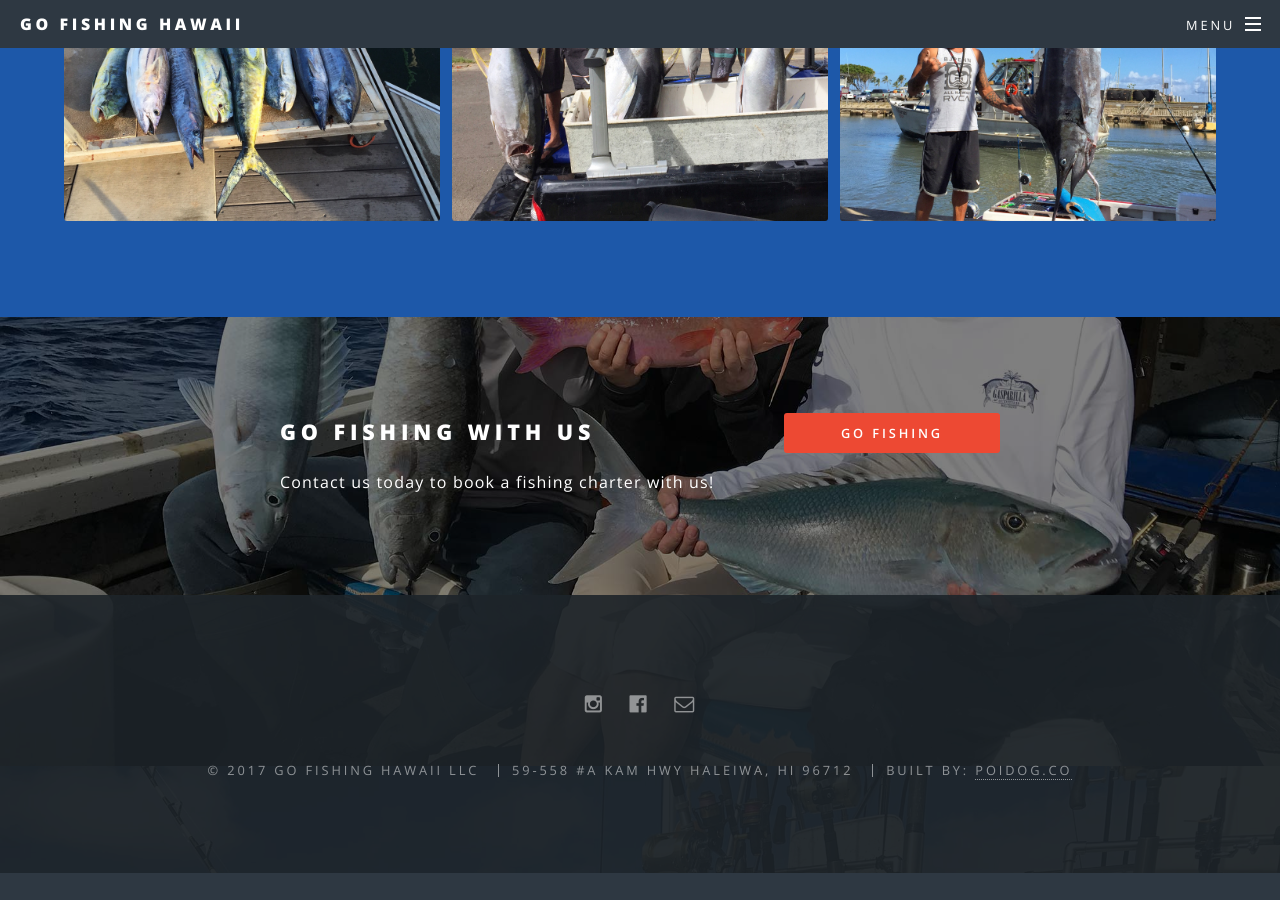
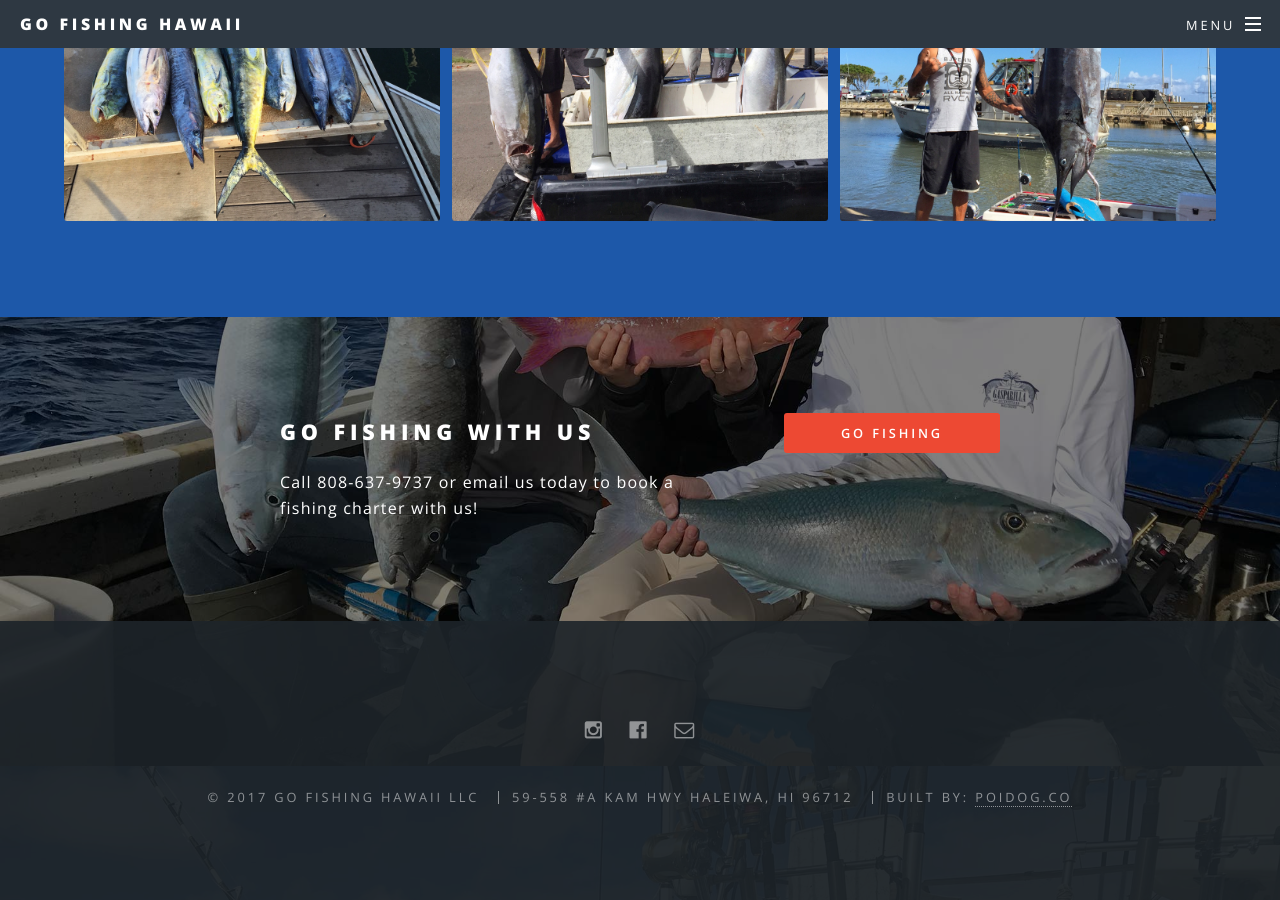
Before and after one commit to poidog223/poidog223.github.io, a Jekyll site: the page built from index.html, in a window 1280 px wide and 900 px high, scrolled down 4034 px. Built offline with Jekyll 4.4.1, drawn with Linux system fonts in a browser that asks for light colours; before the commit the page ends 4907 px from its top, so only the background shows below that.

Commit message:
add phone

```diff
--- a/index.html
+++ b/index.html
@@ -76,7 +76,7 @@ permalink: /
 						<div class="inner">
 							<header>
 								<h2>GO FISHING WITH US</h2>
-								<p>Contact us today to book a fishing charter with us!</p>
+								<p>Call 808-637-9737 or email us today to book a fishing charter with us! </p>
 							</header>
 							<ul class="actions vertical">
 								<li><a href="mailto:gofishinghawaii@mail.com" class="button fit special">Go Fishing</a></li>
```
